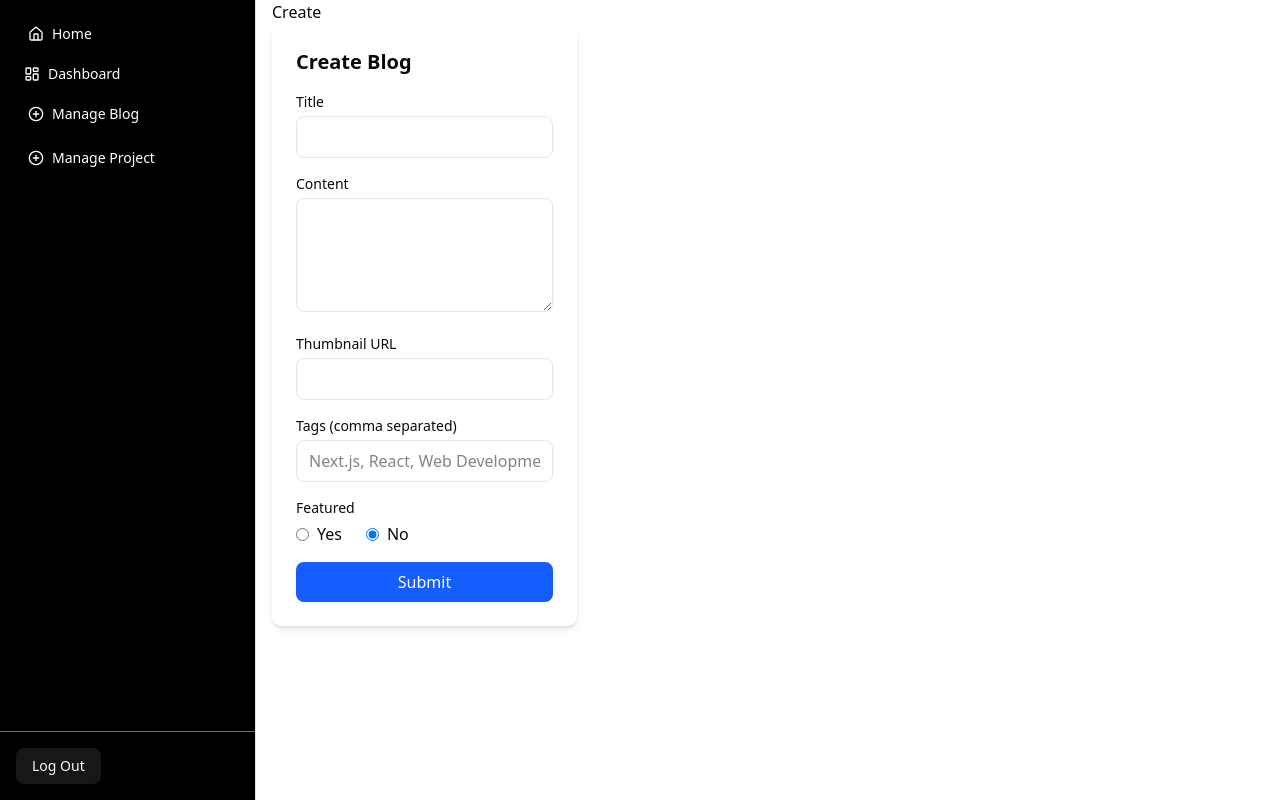
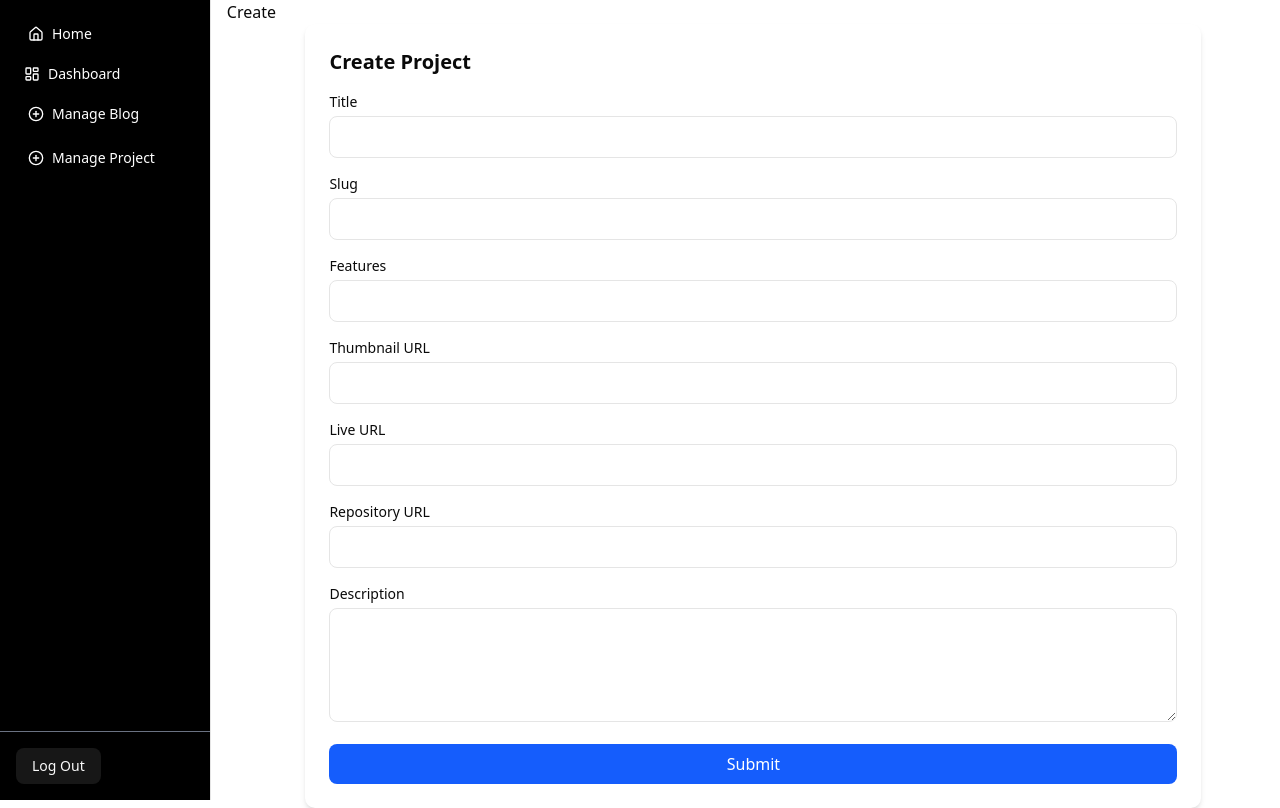
Before and after one commit to MukterHossain/mukterhossain.me-ui, a Next.js app: page /dashboard/create-project in a window 1280 px wide. Built offline with nearby package versions, Linux system fonts and the light colour scheme.

Commit message:
not found page add

```diff
--- a/src/app/(dashboard)/dashboard/(blogs)/create-blog/page.tsx
+++ b/src/app/(dashboard)/dashboard/(blogs)/create-blog/page.tsx
@@ -3,8 +3,8 @@ import React from 'react';
 
 const CreateBlog = () => {
     return (
-        <div className='w-full'>
-            <h1>Create Blog</h1>
+        <div className='w-full mx-auto p-10'>
+
             <CreateBlogForm></CreateBlogForm>
         </div>
     );
--- a/src/app/(dashboard)/dashboard/(blogs)/manage-blog/page.tsx
+++ b/src/app/(dashboard)/dashboard/(blogs)/manage-blog/page.tsx
@@ -4,7 +4,7 @@ import React from 'react';
 
 const ManageBlog = () => {
     return (
-        <div>
+        <div className=''>
             <h1>Manage Blog</h1>
             <Link href={'/dashboard/create-blog'}><Button >Create Blog</Button></Link>
 
--- a/src/app/(dashboard)/dashboard/(project)/create-project/page.tsx
+++ b/src/app/(dashboard)/dashboard/(project)/create-project/page.tsx
@@ -3,7 +3,7 @@ import React from 'react';
 
 const CreateProject = () => {
     return (
-        <div>
+        <div className='w-full'>
             <h1>Create</h1>
             <CreateProjectForm></CreateProjectForm>
         </div>
--- /dev/null
+++ b/src/app/not-found.tsx
@@ -0,0 +1,26 @@
+"use client";
+
+import Link from "next/link";
+import { Button } from "@/components/ui/button";
+
+export default function NotFoundPage() {
+  return (
+    <div className="flex min-h-screen flex-col items-center justify-center bg-gray-50 px-4">
+      <div className="max-w-md text-center">
+        <h1 className="text-6xl font-bold text-gray-800">404</h1>
+        <h2 className="mt-2 text-2xl font-semibold text-gray-700">
+          Page not found
+        </h2>
+        <p className="mt-2 text-gray-500">
+          Sorry, we couldn’t find the page you’re looking for.
+        </p>
+
+        <div className="mt-6 ">
+          <Button asChild>
+            <Link href="/">Go Home</Link>
+          </Button>
+        </div>
+      </div>
+    </div>
+  );
+}
--- a/src/components/modules/Blogs/CreateBlogForm.tsx
+++ b/src/components/modules/Blogs/CreateBlogForm.tsx
@@ -2,10 +2,10 @@
 
 import Form from "next/form";
 
-import { useState } from "react";
+
 
 export default function CreateBlogForm() {
-  const [isFeatured, setIsFeatured] = useState("false");
+
 
   return (
     <Form
@@ -27,15 +27,28 @@ export default function CreateBlogForm() {
         />
       </div>
 
-      {/* Content */}
+      {/* slug */}
       <div>
         <label className="block text-sm font-medium mb-1" htmlFor="content">
-          Content
+          Slug
         </label>
-        <textarea
-          id="content"
-          name="content"
-          rows={4}
+        <input
+        type="text"
+          id="slug"
+          name="slug"
+          className="w-full rounded-md border px-3 py-2 focus:ring focus:ring-blue-200"
+        />
+      </div>
+
+      {/* excerpt */}
+      <div>
+        <label className="block text-sm font-medium mb-1" htmlFor="content">
+          Excerpt
+        </label>
+        <input
+        type="text"
+          id="excerpt"
+          name="excerpt"
           className="w-full rounded-md border px-3 py-2 focus:ring focus:ring-blue-200"
         />
       </div>
@@ -52,48 +65,17 @@ export default function CreateBlogForm() {
           className="w-full rounded-md border px-3 py-2 focus:ring focus:ring-blue-200"
         />
       </div>
-
-      {/* Tags */}
+        {/* Content */}
       <div>
-        <label className="block text-sm font-medium mb-1" htmlFor="tags">
-          Tags (comma separated)
+        <label className="block text-sm font-medium mb-1" htmlFor="content">
+          Content
         </label>
-        <input
-          type="text"
-          id="tags"
-          name="tags"
-          placeholder="Next.js, React, Web Development"
+        <textarea
+          id="content"
+          name="content"
+          rows={4}
           className="w-full rounded-md border px-3 py-2 focus:ring focus:ring-blue-200"
         />
-      </div>
-
-      {/* Featured */}
-      <div>
-        <p className="block text-sm font-medium mb-1">Featured</p>
-        <div className="flex gap-6">
-          <label className="flex items-center gap-2">
-            <input
-              type="radio"
-              name="isFeatured"
-              value="true"
-              checked={isFeatured === "true"}
-              onChange={(e) => setIsFeatured(e.target.value)}
-              className="text-blue-600 focus:ring-blue-500"
-            />
-            Yes
-          </label>
-          <label className="flex items-center gap-2">
-            <input
-              type="radio"
-              name="isFeatured"
-              value="false"
-              checked={isFeatured === "false"}
-              onChange={(e) => setIsFeatured(e.target.value)}
-              className="text-blue-600 focus:ring-blue-500"
-            />
-            No
-          </label>
-        </div>
       </div>
 
       <button
--- a/src/components/modules/Projects/CreateProjectForm.tsx
+++ b/src/components/modules/Projects/CreateProjectForm.tsx
@@ -3,17 +3,16 @@
 
 import Form from "next/form";
 
-import { useState } from "react";
 
 export default function CreateProjectForm() {
-  const [isFeatured, setIsFeatured] = useState("false");
+
 
   return (
     <Form
       action="/api/blogs"
       className="max-w-4xl mx-auto p-6 bg-white shadow-md rounded-lg space-y-4 w-full"
     >
-      <h2 className="text-xl font-semibold mb-4">Create Blog</h2>
+      <h2 className="text-xl font-semibold mb-4">Create Project</h2>
 
       {/* Title */}
       <div>
@@ -28,15 +27,28 @@ export default function CreateProjectForm() {
         />
       </div>
 
-      {/* Content */}
+      {/* slug */}
       <div>
         <label className="block text-sm font-medium mb-1" htmlFor="content">
-          Content
+          Slug
         </label>
-        <textarea
-          id="content"
-          name="content"
-          rows={4}
+        <input
+        type="text"
+          id="slug"
+          name="slug"
+          className="w-full rounded-md border px-3 py-2 focus:ring focus:ring-blue-200"
+        />
+      </div>
+
+      {/* features */}
+      <div>
+        <label className="block text-sm font-medium mb-1" htmlFor="content">
+          Features
+        </label>
+        <input
+        type="text"
+          id="features"
+          name="features"
           className="w-full rounded-md border px-3 py-2 focus:ring focus:ring-blue-200"
         />
       </div>
@@ -54,47 +66,44 @@ export default function CreateProjectForm() {
         />
       </div>
 
-      {/* Tags */}
+      {/* liveUrl */}
       <div>
-        <label className="block text-sm font-medium mb-1" htmlFor="tags">
-          Tags (comma separated)
+        <label className="block text-sm font-medium mb-1" htmlFor="thumbnail">
+          Live URL
         </label>
         <input
-          type="text"
-          id="tags"
-          name="tags"
-          placeholder="Next.js, React, Web Development"
+          type="url"
+          id="liveUrl"
+          name="liveUrl"
           className="w-full rounded-md border px-3 py-2 focus:ring focus:ring-blue-200"
         />
       </div>
 
-      {/* Featured */}
+      {/* liveUrl */}
       <div>
-        <p className="block text-sm font-medium mb-1">Featured</p>
-        <div className="flex gap-6">
-          <label className="flex items-center gap-2">
-            <input
-              type="radio"
-              name="isFeatured"
-              value="true"
-              checked={isFeatured === "true"}
-              onChange={(e) => setIsFeatured(e.target.value)}
-              className="text-blue-600 focus:ring-blue-500"
-            />
-            Yes
-          </label>
-          <label className="flex items-center gap-2">
-            <input
-              type="radio"
-              name="isFeatured"
-              value="false"
-              checked={isFeatured === "false"}
-              onChange={(e) => setIsFeatured(e.target.value)}
-              className="text-blue-600 focus:ring-blue-500"
-            />
-            No
-          </label>
-        </div>
+        <label className="block text-sm font-medium mb-1" htmlFor="thumbnail">
+          Repository URL
+        </label>
+        <input
+          type="url"
+          id="repoUrl"
+          name="repoUrl"
+          className="w-full rounded-md border px-3 py-2 focus:ring focus:ring-blue-200"
+        />
+      </div>
+
+
+        {/* Content */}
+      <div>
+        <label className="block text-sm font-medium mb-1" htmlFor="content">
+          Description
+        </label>
+        <textarea
+          id="description"
+          name="description"
+          rows={4}
+          className="w-full rounded-md border px-3 py-2 focus:ring focus:ring-blue-200"
+        />
       </div>
 
       <button
```
